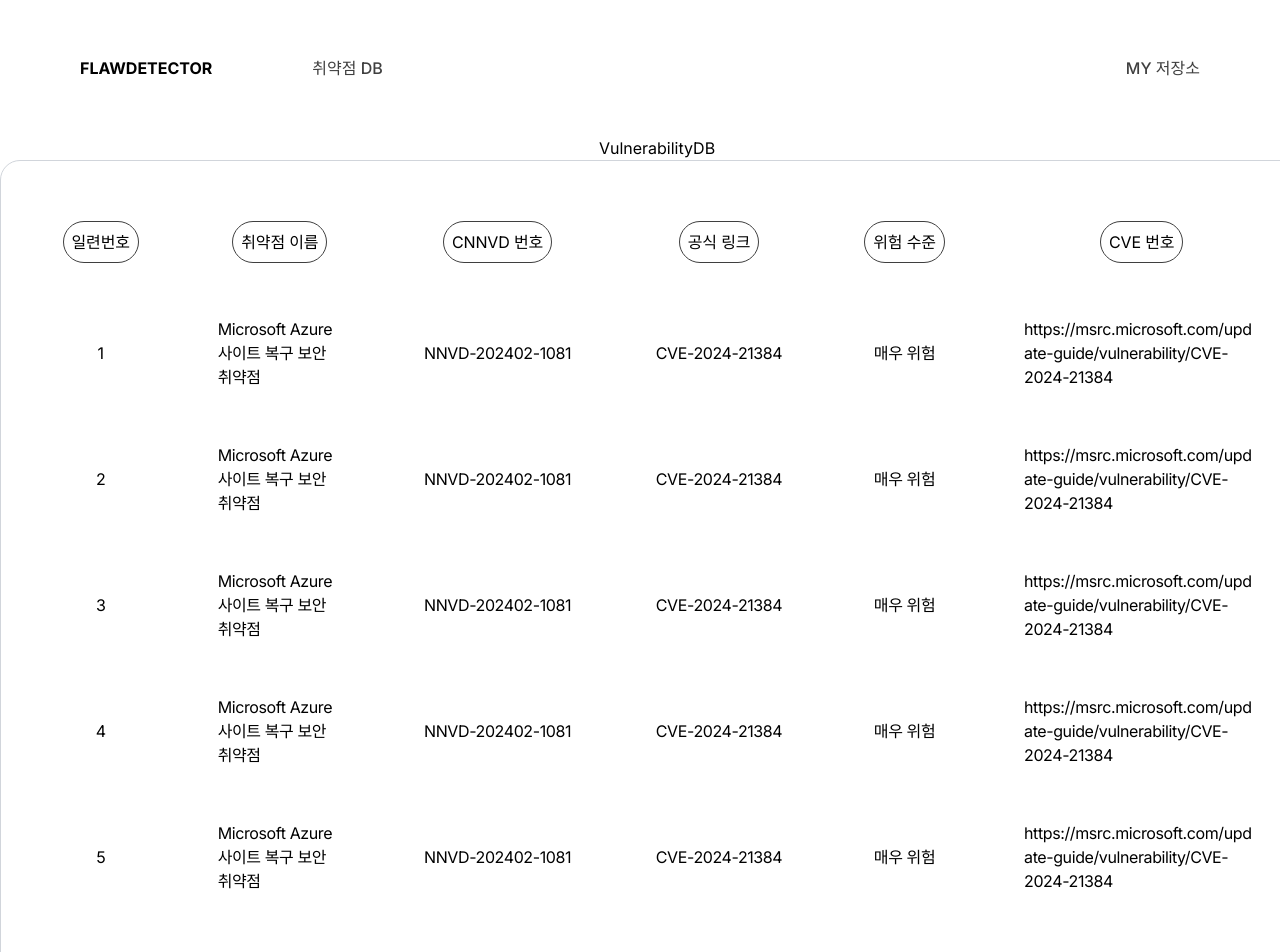
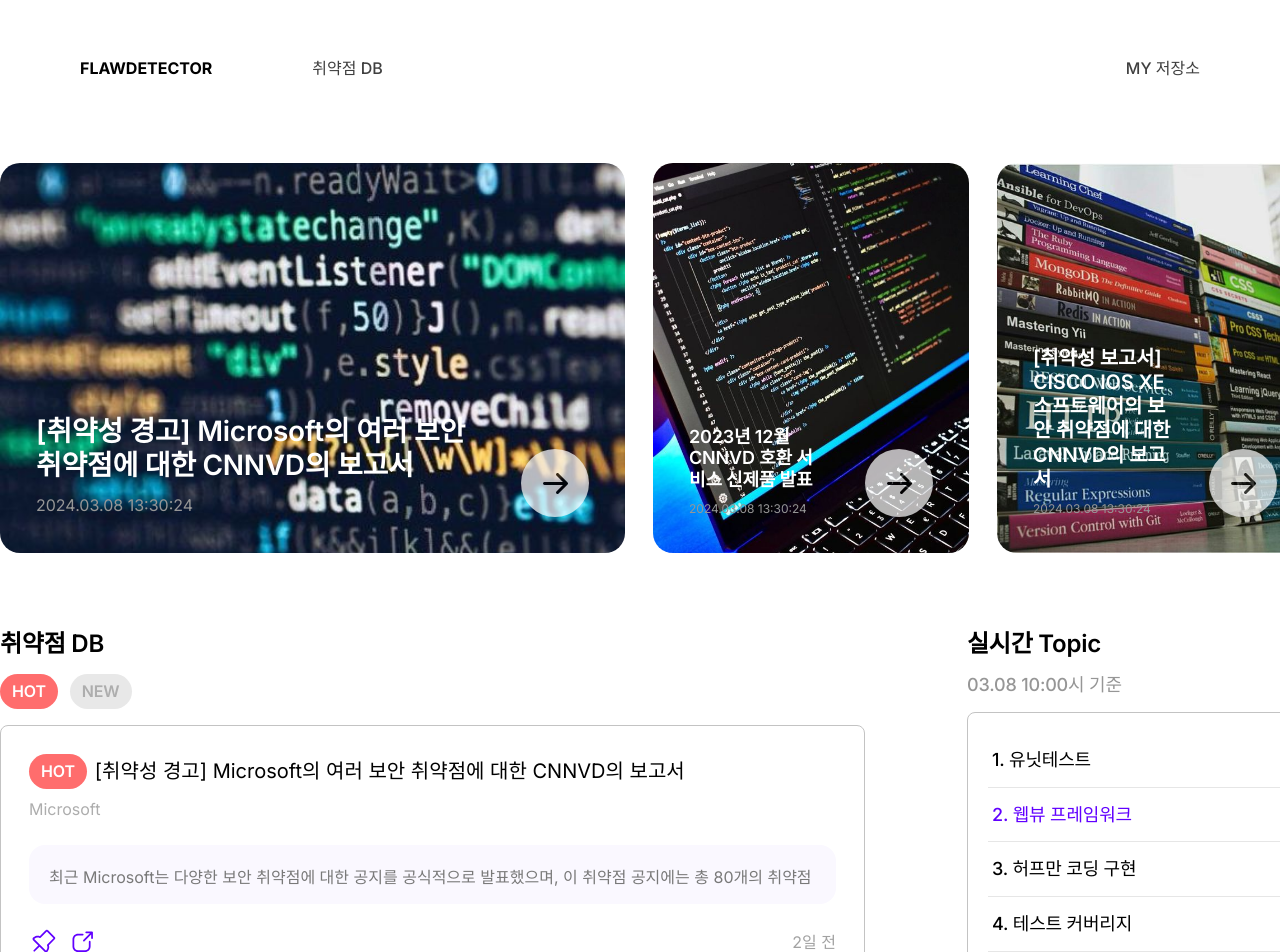
Before and after one commit to luc7yvicky/flaw-detector, a Next.js app: page /vulnerability-db in a window 1280 px wide. Shown: the top 952 px of the page. Built offline with nearby package versions, Linux system fonts and the light colour scheme.

Commit message:
Feat : 취약점 DB 페이지 퍼블리싱

```diff
--- a/src/app/vulnerability-db/page.tsx
+++ b/src/app/vulnerability-db/page.tsx
@@ -1,12 +1,217 @@
-import VulnerabilityGrid from "@/components/vulnerability-db/VulnerabilityGrid";
+import {
+  Card,
+  CardContent,
+  CardCoverImage,
+  CardFooter,
+  CardHeader,
+  CardLinkButton,
+  CardProps,
+  CardSubTitle,
+  CardTitle,
+  CardTitleProps,
+  CardTitleWrapper,
+} from "@/components/ui/Card";
+import { IconExternalLink, IconPin } from "@/components/ui/Icons";
+import { Label } from "@/components/ui/Label";
+import { Ranking } from "@/components/ui/Ranking";
+import { cn } from "@/lib/utils";
 
-export default function VulnerabilityDB() {
+const vulnerabilityDBDatas = [
+  {
+    id: 1,
+    title: "[취약성 경고] Microsoft의 여러 보안 취약점에 대한 CNNVD의 보고서",
+    content:
+      "최근 Microsoft는 다양한 보안 취약점에 대한 공지를 공식적으로 발표했으며, 이 취약점 공지에는 총 80개의 취약점",
+    createdAt: "2024.03.08 13:30:24",
+  },
+  {
+    id: 2,
+    title: "2023년 12월 CNNVD 호환 서비스 신제품 발표",
+    content:
+      "최근 Microsoft는 다양한 보안 취약점에 대한 공지를 공식적으로 발표했으며, 이 취약점 공지에는 총 80개의 취약점",
+    createdAt: "2024.03.08 13:30:24",
+  },
+  {
+    id: 3,
+    title:
+      "[취약성 보고서] CISCO IOS XE 소프트웨어의 보안 취약점에 대한 CNNVD의 보고서",
+    content:
+      "최근 Microsoft는 다양한 보안 취약점에 대한 공지를 공식적으로 발표했으며, 이 취약점 공지에는 총 80개의 취약점",
+    createdAt: "2024.03.08 13:30:24",
+  },
+  {
+    id: 4,
+    title:
+      "[취약성 경고] Apache Dubbo의 다양한 보안 취약점에 대한 CNNVD의 보고서",
+    content:
+      "최근 Microsoft는 다양한 보안 취약점에 대한 공지를 공식적으로 발표했으며, 이 취약점 공지에는 총 80개의 취약점",
+    createdAt: "2024.03.08 13:30:24",
+  },
+  {
+    id: 5,
+    title: "[취약성 경고] Microsoft의 다양한 보안 취약점에 대한 CNNVD의 보고서",
+    content:
+      "최근 Microsoft는 다양한 보안 취약점에 대한 공지를 공식적으로 발표했으며, 이 취약점 공지에는 총 80개의 취약점",
+    createdAt: "2024.03.08 13:30:24",
+  },
+];
+
+export default function VulnerabilityDBPage() {
   return (
-    <>
-      <div className="grid place-items-center">
-        <h1>VulnerabilityDB</h1>
-        <VulnerabilityGrid />
+    <div className="mx-auto mt-[1.688rem] flex w-[82.063rem] flex-col gap-[4.75rem]">
+      <CardContainer />
+      <div className="flex gap-[6.375rem]">
+        {/* 취약점 DB */}
+        <VulnerabilityDB />
+        {/* 실시간 Topic */}
+        <RealTimeTopic />
       </div>
-    </>
+      {/* 여기에 Pagination 추가해주세요! */}
+    </div>
   );
 }
+
+function CardContainer() {
+  const topThreeVulnerabilityDatas = vulnerabilityDBDatas.slice(0, 3); // 카드에 넣을 상위 3개 데이터만 가져오기 (임시)
+  const cardDatas = topThreeVulnerabilityDatas.map((item, index) => {
+    const cardStyles = [
+      {
+        cardSize: "main",
+        imageSrc: "/images/cardThumbnail1.png",
+        titleSize: "big",
+        subtitleSize: "default",
+      },
+      {
+        cardSize: "sub",
+        imageSrc: "/images/cardThumbnail2.png",
+        titleSize: "xsmall",
+        subtitleSize: "small",
+      },
+      {
+        cardSize: "sub",
+        imageSrc: "/images/cardThumbnail3.png",
+        titleSize: "small",
+        subtitleSize: "small",
+      },
+    ];
+
+    return { ...item, ...cardStyles[index] };
+  });
+
+  return (
+    <div className="flex gap-7">
+      {cardDatas.map((cardData) => {
+        return (
+          <Card
+            key={cardData.id}
+            variant="image"
+            size={cardData.cardSize as CardProps["size"]}
+          >
+            <CardCoverImage
+              src={cardData.imageSrc}
+              alt={`미리보기 이미지: ${cardData.title}`}
+            />
+            <CardFooter className="items-end">
+              <CardTitleWrapper
+                className={cn(
+                  cardData.id === 1
+                    ? "w-[27.5rem]"
+                    : cardData.id === 2
+                      ? "w-[8.5rem]"
+                      : "w-[8.688rem]",
+                )}
+              >
+                <CardTitle
+                  size={cardData.titleSize as CardTitleProps["size"]}
+                  weight="bold"
+                  color="white"
+                  className={cn(
+                    "block overflow-visible text-clip whitespace-normal tracking-[-0.01em]",
+                    cardData.id === 1 && "leading-[2.118rem]",
+                  )}
+                >
+                  {cardData.title}
+                </CardTitle>
+                <CardSubTitle
+                  size={cardData.subtitleSize as CardTitleProps["size"]}
+                >
+                  {cardData.createdAt}
+                </CardSubTitle>
+              </CardTitleWrapper>
+              <CardLinkButton />
+            </CardFooter>
+          </Card>
+        );
+      })}
+    </div>
+  );
+}
+
+function VulnerabilityDB() {
+  return (
+    <section>
+      <h2 className="text-2xl font-semibold leading-[1.816rem] tracking-[-0.01em]">
+        취약점 DB
+      </h2>
+      <div className="my-4">
+        <Label className="mr-3">HOT</Label>
+        <Label variant="unselected">NEW</Label>
+      </div>
+      <ul className="flex flex-col gap-4">
+        {vulnerabilityDBDatas.map((data) => {
+          return (
+            <li key={data.id}>
+              <Card variant="article" size="long">
+                <CardHeader className="gap-0">
+                  <div className="mb-2 flex items-center gap-2">
+                    <Label>HOT</Label>
+                    <CardTitle
+                      size="small"
+                      color="black"
+                      className="line-clamp-1 font-normal"
+                    >
+                      {data.title}
+                    </CardTitle>
+                  </div>
+                  <CardSubTitle
+                    isSingleLine
+                    className="block truncate text-line-dark"
+                  >
+                    Microsoft
+                  </CardSubTitle>
+                </CardHeader>
+                <CardContent className="bg-purple-light">
+                  <span className="block truncate text-[#797979]">
+                    {data.content}
+                  </span>
+                </CardContent>
+                <CardFooter>
+                  <div className="flex gap-3">
+                    <IconPin width={28} height={28} />
+                    <IconExternalLink />
+                  </div>
+                  {/* createdAt의 날짜에서 현재 날짜 기준으로 계산 예정. 기능 추가할 때 수정하겠습니다! */}
+                  <CardSubTitle color="#A2A2A2">2일 전</CardSubTitle>
+                </CardFooter>
+              </Card>
+            </li>
+          );
+        })}
+      </ul>
+    </section>
+  );
+}
+
+function RealTimeTopic() {
+  return (
+    <section className="flex flex-col gap-4">
+      <h2 className="text-2xl font-semibold leading-[1.816rem] tracking-[-0.01em]">
+        실시간 Topic
+      </h2>
+      <p className="text-lg font-medium leading-[1.361rem] tracking-[-0.01em] text-gray-default">
+        03.08 10:00시 기준
+      </p>
+      <Ranking />
+    </section>
+  );
+}
```
